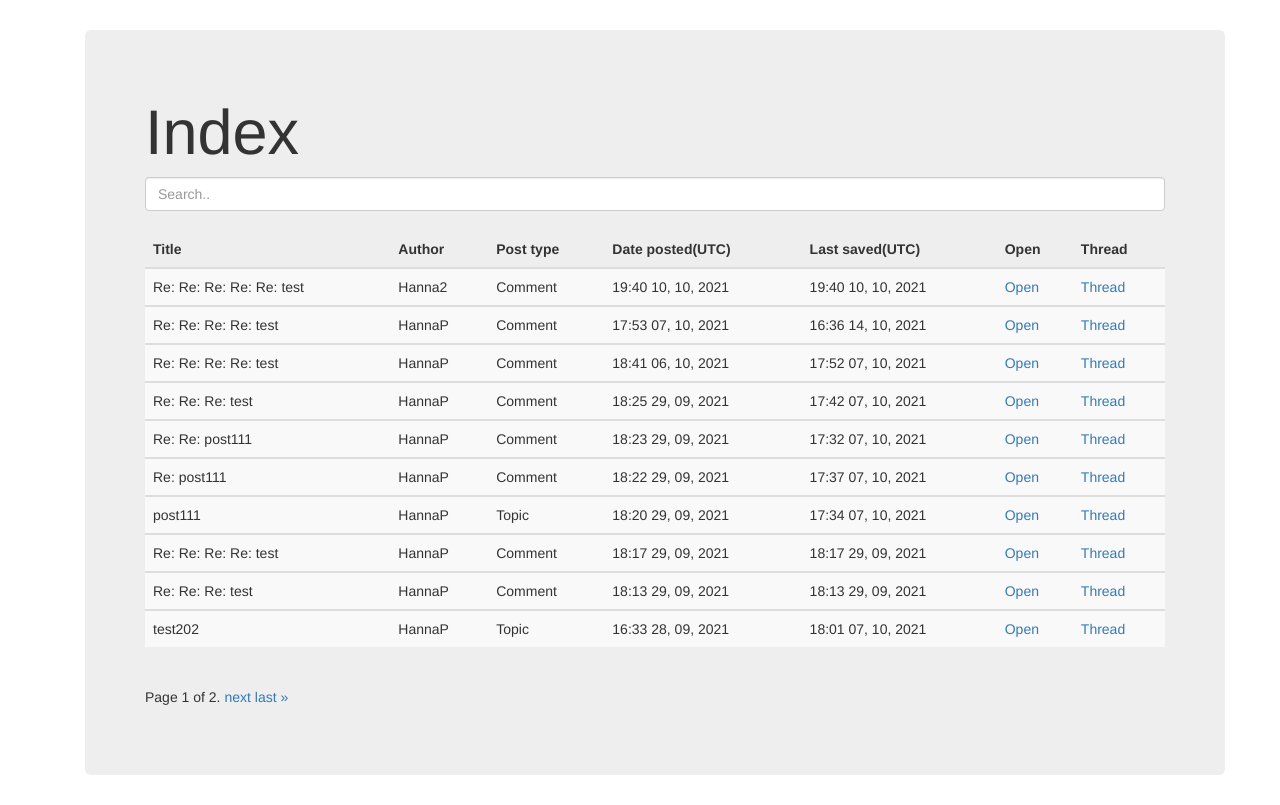
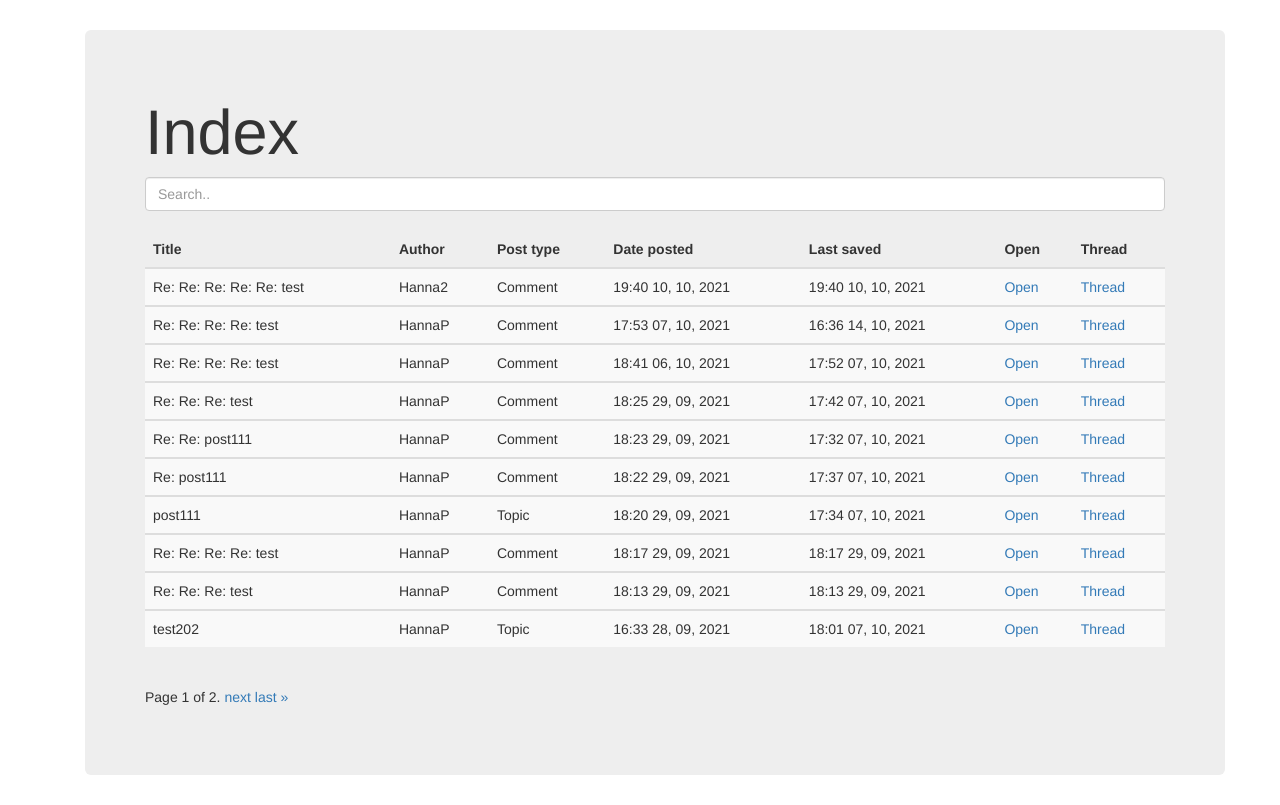
Before and after one commit to hann1010/simpleforum_test, a Django app: page / in a window 1280 px wide. Shown: the part 52-857 px from the top of the page. Run offline with Django 3.2, Linux system fonts and the light colour scheme; a user stored in the database is signed in; data comes from the database, SQL or seed files in the repository; both versions use the stored data as it was after the commit; some libraries are stand-ins or nearby versions.

Commit message:
fixed index

```diff
--- a/forum/templates/forum/index.html
+++ b/forum/templates/forum/index.html
@@ -22,12 +22,12 @@
                     <script>
                         if (w > w_sw) {
                             document.write("<th>Post type</th>");
-                            document.write("<th>Date posted(UTC)</th>");
-                            document.write("<th>Last saved(UTC)</th>");
+                            document.write("<th>Date posted</th>");
+                            document.write("<th>Last saved</th>");
                             document.write("<th>Open</th>");
                             document.write("<th>Thread</th>");
                         } else {
-                            document.write("<th>Date posted(UTC)</th>");
+                            document.write("<th>Date posted</th>");
                         }
                     </script>
                 </tr>
```
Also changed, not shown: db.sqlite3.
